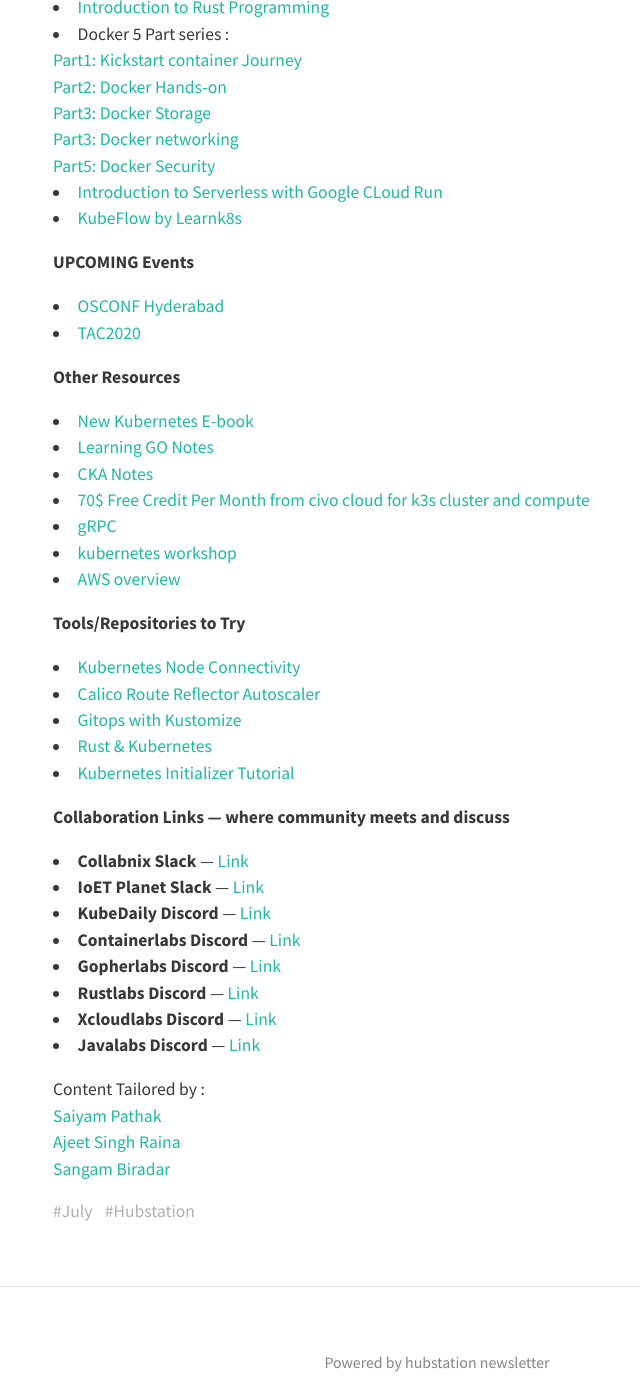
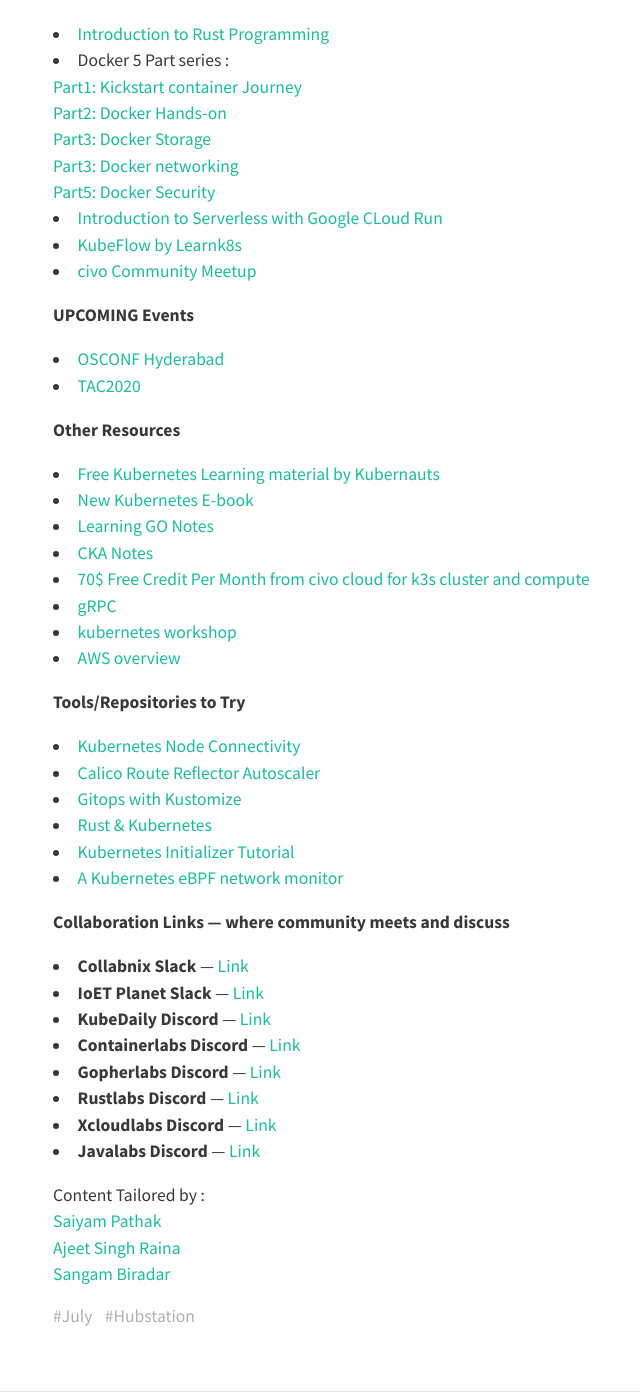
Before and after one commit to Hubstation/newsletter, a Jekyll site: the page built from _posts/2020-07-30-July.md, in a window 1280 px wide and 1400 px high, scrolled down 1982 px. Shown: the whole window, without its empty margins (203-843 px from the left). Built offline with Jekyll 4.4.1, drawn with Linux system fonts in a browser that asks for light colours; nearby versions of some CDN libraries; comment, search, counter and statistics services are not loaded; some of the changed text lies outside the part shown.

Commit message:
Update 2020-07-30-July.md

```diff
--- a/_posts/2020-07-30-July.md
+++ b/_posts/2020-07-30-July.md
@@ -23,6 +23,7 @@
 * [Certified Kubernetes Security Specialist](https://training.linuxfoundation.org/certification/certified-kubernetes-security-specialist/#)
 * [Cloud Engineer Bootcamps Basic and Advanced - by Linux Foundation](https://www.cncf.io/blog/2020/07/22/advanced-cloud-engineer-bootcamp-to-make-it-simple-for-it-pros-to-learn-cloud/)
 * [New Community for cncf Events](https://community.cncf.io/)
+* [Kubernatus launched free namespaces for all to learn Kubernetes](https://kubernauts.sh/#section-free-form)
 
 
 **Channels to subscribe for latest in cloud-native space:**
@@ -65,12 +66,15 @@
 [Part5: Docker Security](https://youtube.com/watch?v=kaFN5wPbZxs&t=0s…)<br>
 * [Introduction to Serverless with Google CLoud Run](https://www.youtube.com/watch?v=kaFN5wPbZxs&t=2019s)
 * [KubeFlow by Learnk8s](https://event.on24.com/wcc/r/2451691/ED89B0E41E3B88C04ABF98F34E67128A)
+* [civo Community Meetup](https://www.youtube.com/watch?v=XIqw-UyWx9E)
+
 
 **UPCOMING Events**
 * [OSCONF Hyderabad](https://www.youtube.com/watch?v=GtAouGq_7zQ)
 * [TAC2020](https://technicalagility.institute/tac2020/)
 
 **Other Resources**
+* [Free Kubernetes Learning material by Kubernauts](https://trainings.kubernauts.sh/)
 * [New Kubernetes E-book](https://thenewstack.io/new-kubernetes-ebook-learn-the-latest-in-kubernetes-deployments-and-trends/)
 * [Learning GO Notes](https://rmoff.net/2020/06/25/learning-golang-some-rough-notes-s01e00/)
 * [CKA Notes](https://drive.google.com/file/d/1RhPULD1IAVgCo1KD857iCoaNKuJjQKa1/view)
@@ -86,6 +90,7 @@
 * [Gitops with Kustomize](https://github.com/swade1987/gitops-with-kustomize?utm_sq=gg6q4pkbui)
 * [Rust & Kubernetes](http://explorewasm.com/)
 * [Kubernetes Initializer Tutorial](https://github.com/sangam14/k8s-initializer)
+* [A Kubernetes eBPF network monitor](https://github.com/nirmata/kube-netc)
 
 
 **Collaboration Links — where community meets and discuss**
```
